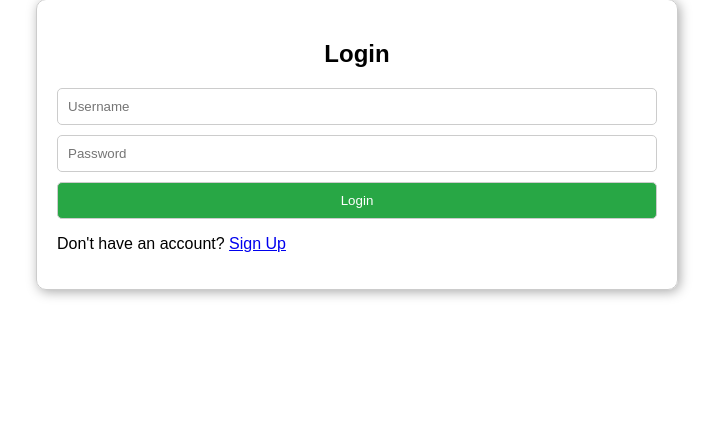
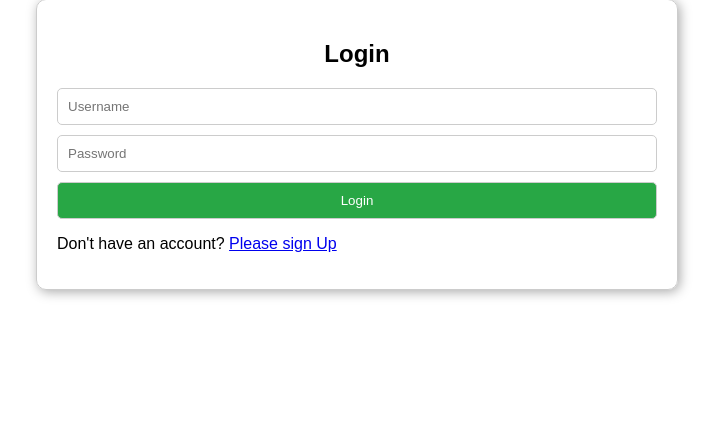
Before and after one commit to ijpalpha/gems-lms, a Flask app: page / in a window 1280 px wide. Shown: the part 162-589 px from the top of the page, without its empty margins (283-1000 px from the left). Run offline with Flask 2, Linux system fonts and the light colour scheme.

Commit message:
Update login.html
Modifications in sign up

```diff
--- a/templates/login.html
+++ b/templates/login.html
@@ -17,7 +17,7 @@
             <input type="password" id="password" placeholder="Password" required>
             <button type="submit">Login</button>
         </form>
-        <p>Don't have an account? <a href="#" id="sign-up-link">Sign Up</a></p>
+        <p>Don't have an account? <a href="#" id="sign-up-link"> Please sign Up</a></p>
     </div>
     <script src="{{ url_for('static', filename='main.js') }}"></script>
 </body>
```
